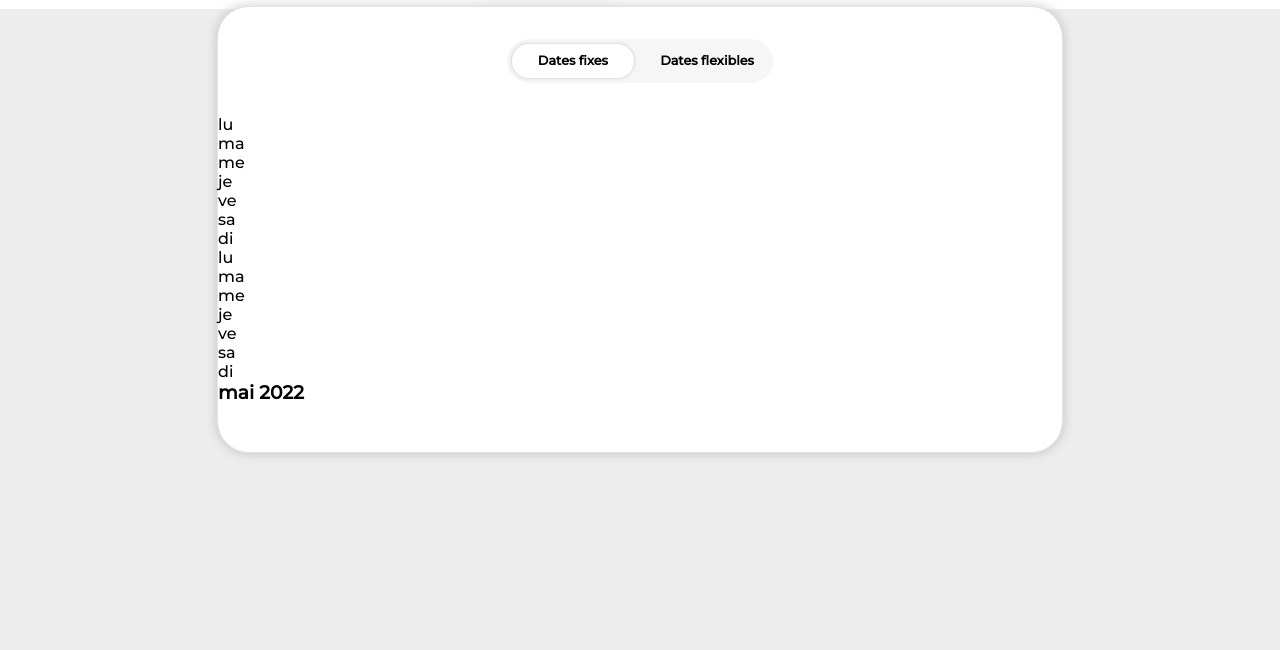
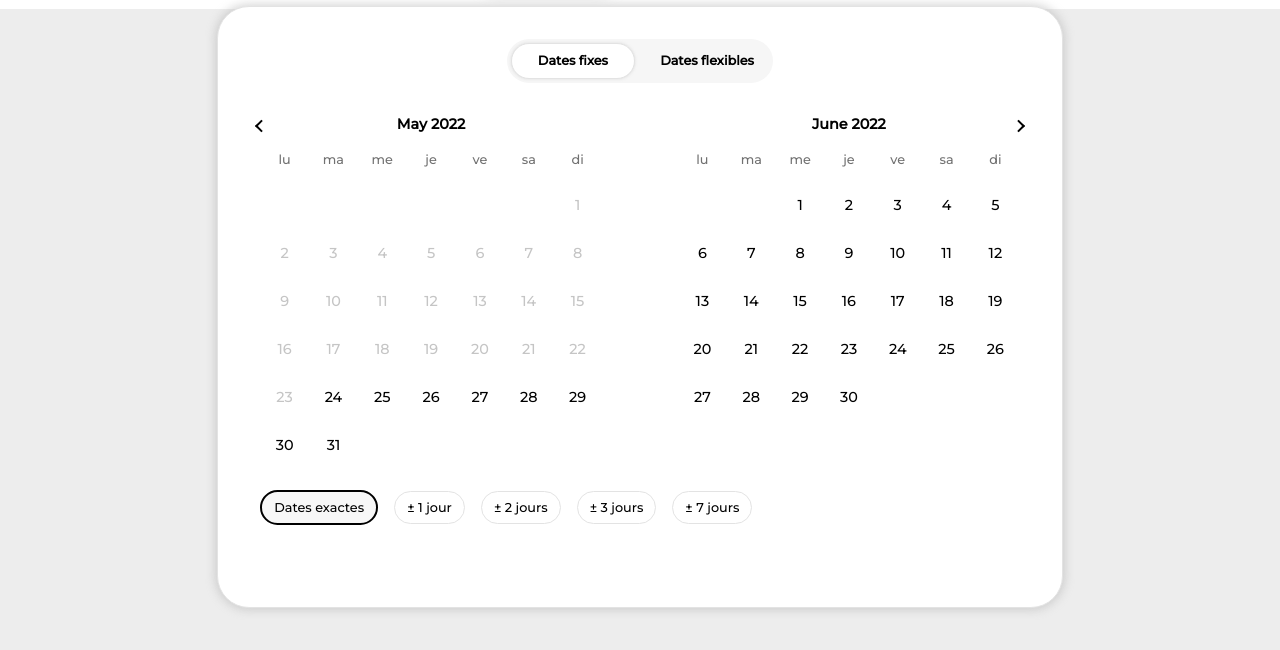
Before and after one commit to J0SUKE/airbnb-menu, a React app: page / in a window 1280 px wide. Both pictures are taken after a click on the item "Une semaine". Shown: the part 212-862 px from the top of the page. Built offline with nearby package versions, Linux system fonts and the light colour scheme.

Commit message:
calendrier sans animation

```diff
--- a/src/js/components/Menus/DateFixesMenu.js
+++ b/src/js/components/Menus/DateFixesMenu.js
@@ -1,11 +1,9 @@
-import React from 'react'
+import React, { useRef, useState } from 'react'
 
 function DateFixesMenu() {
   return (
     <div className='dates-fixes'>
       <div className="calendar-caroussel">
-        <div className="caroussel-btn btn-prev"></div>
-        <div className="caroussel-btn btn-next"></div>
         <div className="weekdays">
           <ul>
             <li>lu</li>
@@ -26,89 +24,124 @@ function DateFixesMenu() {
             <li>di</li>
           </ul>
         </div>
-        <div className="calendar-caroussel__wrapper">
-            <div className="month">
-              <h3>mai 2022</h3>
-              <ul className="days">
-                <li></li>
-                <li></li>
-                <li></li>
-                <li></li>
-                <li></li>
-                <li></li>
-                <li></li>
-                <li></li>
-                <li></li>
-                <li></li>
-                <li></li>
-                <li></li>
-                <li></li>
-                <li></li>
-                <li></li>
-                <li></li>
-                <li></li>
-                <li></li>
-                <li></li>
-                <li></li>
-                <li></li>
-                <li></li>
-                <li></li>
-                <li></li>
-                <li></li>
-                <li></li>
-                <li></li>
-                <li></li>
-                <li></li>
-                <li></li>
-                <li></li>
-                <li></li>
-                <li></li>
-                <li></li>
-                <li></li>
-              </ul>
-              <ul className="days">
-                <li></li>
-                <li></li>
-                <li></li>
-                <li></li>
-                <li></li>
-                <li></li>
-                <li></li>
-                <li></li>
-                <li></li>
-                <li></li>
-                <li></li>
-                <li></li>
-                <li></li>
-                <li></li>
-                <li></li>
-                <li></li>
-                <li></li>
-                <li></li>
-                <li></li>
-                <li></li>
-                <li></li>
-                <li></li>
-                <li></li>
-                <li></li>
-                <li></li>
-                <li></li>
-                <li></li>
-                <li></li>
-                <li></li>
-                <li></li>
-                <li></li>
-                <li></li>
-                <li></li>
-                <li></li>
-                <li></li>
-              </ul>
-            </div>
+        <Calendar/>
+      </div>
 
-        </div>
+      <div className="dates-details">
+        <button className='active'>Dates exactes</button>
+        <button>± 1 jour</button>
+        <button>± 2 jours</button>
+        <button>± 3 jours</button>
+        <button>± 7 jours</button>
       </div>
     </div>
   )
 }
 
+let calendarDays = {
+  0:6,
+  1:0,
+  2:1,
+  3:2,
+  4:3,
+  5:4,
+  6:5,
+}
+
+function Calendar() {
+
+  const[leftMonth,setLeftMonth] = useState(0);
+  const calendarWrapper = useRef();
+
+
+  let calendarSile = <>
+                        <Month decallage={leftMonth}/>
+                        <Month decallage={leftMonth+1}/>
+                    </>
+
+  function GoNext() {
+    // calendarWrapper.current.style.animation = `animateCalendarNext .4s`;
+    // setTimeout(() => {
+    //   calendarWrapper.current.style.animation = `unset`;
+    // }, 400);
+    setLeftMonth(leftMonth=>leftMonth+1);
+  }
+
+  return(
+    <>
+      <button
+        className="caroussel-btn btn-prev"
+        onClick={()=>{setLeftMonth(leftMonth=>leftMonth-1)}}
+        ></button>
+      <button
+        className="caroussel-btn btn-next"
+        onClick={GoNext}
+        ></button>
+      <div className="calendar-caroussel__wrapper">
+            <div className="calendar-caroussel-container" ref={calendarWrapper}>
+                {calendarSile}
+            </div>
+
+        </div>
+    </>
+  )
+}
+
+
+function Month({decallage})
+{
+
+  const NOW = new Date();
+
+  let month = new Date();
+  month.setMonth(month.getMonth()+decallage);
+  month.setDate(1);
+  let days = [];
+
+  let currentMonthName = month.toLocaleString('default', { month: 'long' });
+  let currentYear = month.getFullYear();
+
+  for (let j = 0; j < 6; j++) // max 6 collonnes
+  {
+    for (let i = 0; i < 7; i++) //max 7 lignes
+    {
+      if (month.toLocaleString('default', { month: 'long' }) != currentMonthName) break;
+
+      if (calendarDays[month.getDay()]==i)
+      {
+        let liClass = (month.getTime()>=NOW.getTime() ? "" : "outdated");
+
+        days.push(
+          <li
+            className={liClass}
+            key={`${month.getDate()}${month.getFullYear()}`}
+          >{month.getDate()}</li>
+        )
+
+        month.setDate(month.getDate()+1);
+      }
+
+      else
+      {
+        days.push(
+          <li className='empty'></li>
+        )
+      }
+
+    }
+
+    if (month.toLocaleString('default', { month: 'long' }) != currentMonthName) break;
+
+  }
+
+  return(
+    <div className="month">
+      <h3>{currentMonthName} {currentYear}</h3>
+      <ul className="days">
+        {days}
+      </ul>
+    </div>
+  );
+}
+
 export default DateFixesMenu
--- a/src/scss/globals.scss
+++ b/src/scss/globals.scss
@@ -887,6 +887,178 @@ header
     }
 }
 
+.dates-fixes
+{
+    .dates-details
+    {
+        width: 90%;
+        margin: 1.3rem auto;
+        height: 48px;
+        button{
+            border-radius: 24px;
+            padding: 8px 12px;
+            font-size: .8rem;
+            border: 1px solid $border-gray;
+            background: transparent;
+            outline: none;
+            cursor: pointer;
+            &:not(:first-of-type)
+            {
+                margin-left: 1rem;
+            }
+            transition: border .3s;
+            &:hover
+            {
+                border: 1px solid black;
+            }
+
+            &.active
+            {
+                border: 2px solid black;
+                background: #F7F7F7;
+            }
+        }
+    }
+}
+
+
+.calendar-caroussel
+{
+    width: 90%;
+    margin: auto;
+    position: relative;
+    .caroussel-btn
+    {
+        position: absolute;
+        height: 32px;
+        width: 32px;
+        top: -5px;
+        border: none;
+        outline: none;
+        background: transparent;
+        &:hover
+        {
+            background: $hover-gray;
+            cursor: pointer;
+        }
+        border-radius: 50%;
+
+        &::before
+        {
+            content: "";
+            position: absolute;
+            top: 50%;
+            left: 50%;
+            transform: translate(-50%,-50%);
+            height: 9px;
+            width: 9px;
+            border-bottom:2px solid black;
+            border-right: 2px solid black;
+        }
+    }
+    .btn-prev
+    {
+        left: -16px;
+        &::before
+        {
+            transform: translate(-35%,-50%) rotate(135deg);
+        }
+    }
+    .btn-next
+    {
+        right: -16px;
+        &::before
+        {
+            transform: translate(-65%,-50%) rotate(-45deg);
+        }
+    }
+
+    .weekdays
+    {
+        display: flex;
+        justify-content: space-between;
+        width: 100%;
+        position: absolute;
+        top: 20px;
+        ul
+        {
+            width: 45%;
+            display: grid;
+            grid-template-rows: repeat(1,48px);
+            grid-template-columns: repeat(7,1fr);
+            li{
+                color: $font-gray;
+                font-size: .8rem;
+                display: flex;
+                align-items: center;
+                justify-content: center;
+            }
+        }
+    }
+
+    .calendar-caroussel__wrapper
+    {
+        overflow: hidden;
+        .calendar-caroussel-container
+        {
+            display: flex;
+            justify-content: space-between;
+            @keyframes animateCalendarNext {
+                from{
+                    transform: translateX(0);
+                }to{
+                    transform: translateX(-50%);
+                }
+            }
+        }
+
+    }
+
+    .month
+    {
+        min-width: 45%;
+        width: 45%;
+        h3{
+            font-size: .9rem;
+            text-align: center;
+        }
+
+        ul{
+            margin-top: 48px;
+            display: grid;
+            grid-template-rows: repeat(6,48px);
+            grid-template-columns: repeat(7,1fr);
+        }
+        li{
+            display: flex;
+            align-items: center;
+            justify-content: center;
+            font-size: .9rem;
+            cursor: pointer;
+            border-radius: 50%;
+            border: 2px solid transparent;
+            cursor: pointer;
+            &:hover
+            {
+                border: 2px solid black;
+            }
+            &.outdated
+            {
+                color: #c5c5c5;
+            }
+            &.empty,&.outdated
+            {
+                cursor: default;
+                &:hover
+                {
+                    border: 2px solid transparent;
+                }
+            }
+        }
+    }
+}
+
+
 body{
     background: rgb(237, 237, 237);
     min-height: 150vh;
```
